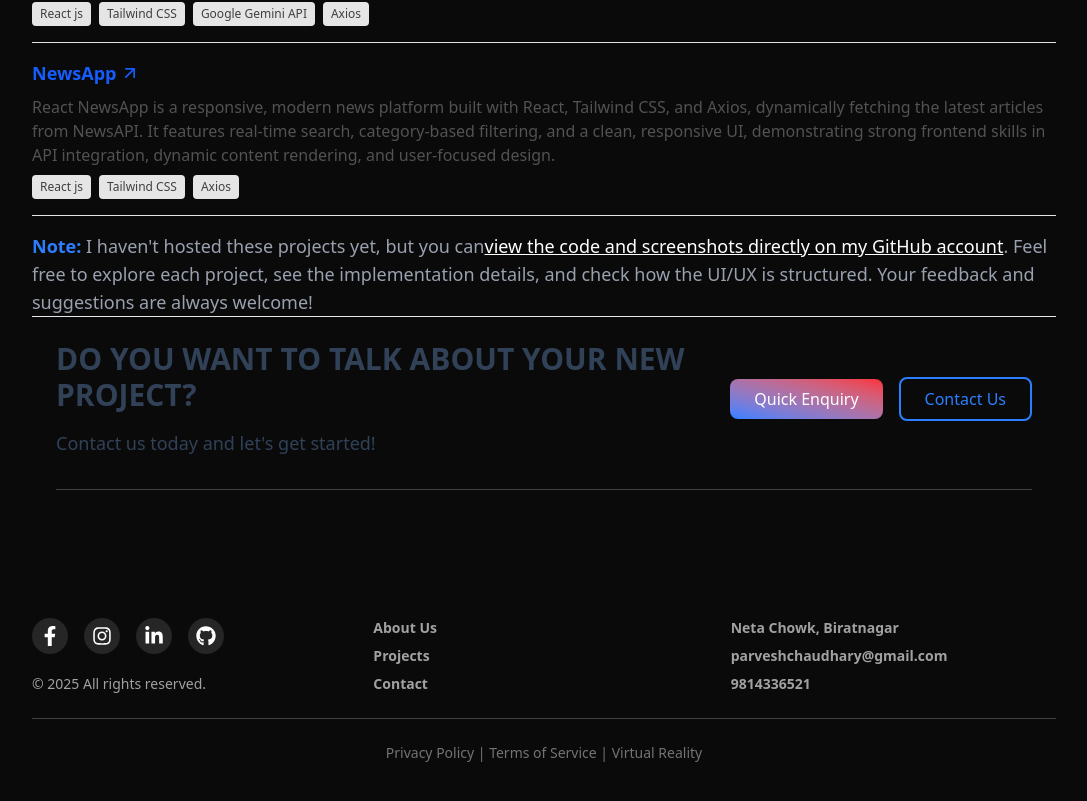
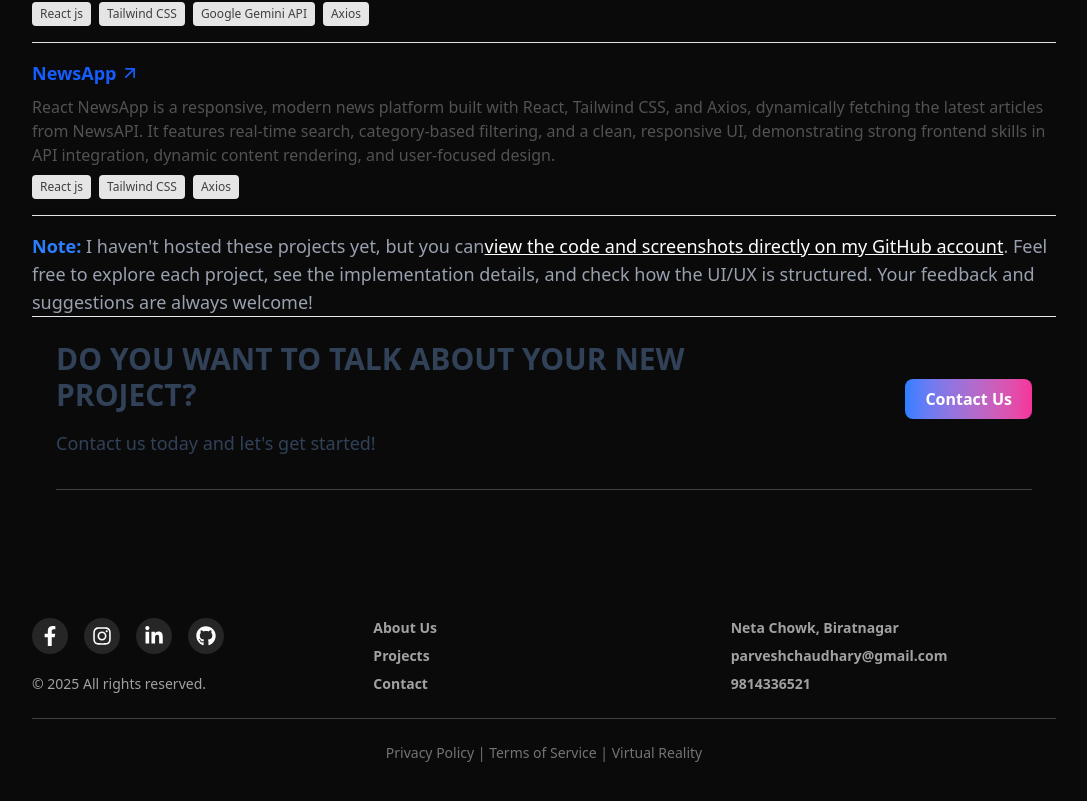
Before and after one commit to Parvesh-ops/Protfolio, a React (Vite) app: page / in a window 1280 px wide. Shown: the part 2421-3222 px from the top of the page, without its empty margins (96-1183 px from the left). Built offline with nearby package versions, Linux system fonts and the light colour scheme.

Commit message:
Updated talk.jsx of Contact

```diff
--- a/src/Pages/Talk.jsx
+++ b/src/Pages/Talk.jsx
@@ -1,9 +1,7 @@
 import React, { useState } from 'react'
 import { Link } from 'react-router-dom'
-import EnquiryModal from '../Components/EnquiryModal'
 
 const Talk = () => {
-  const [isEnquiryOpen, setIsEnquiryOpen] = useState(false);
 
   return (
     <>
@@ -22,26 +20,22 @@ const Talk = () => {
 
           {/* Button */}
           <div className="flex items-center justify-center sm:justify-end mt-6 sm:mt-0 gap-4">
-          <button
-            onClick={() => setIsEnquiryOpen(true)}
-            className="rounded-lg bg-gradient-to-bl from-red-500 to-blue-500 text-white font-medium py-2 px-6 transition-all duration-300 transform hover:-translate-y-0.5 hover:brightness-90 cursor-pointer"
-          >
-            Quick Enquiry
-          </button>
             <Link
               to="/contact"
-            className="rounded-lg border-2 border-blue-500 text-blue-500 dark:text-blue-400 font-medium py-2 px-6 transition-all duration-300 transform hover:-translate-y-0.5 hover:bg-blue-500/10 cursor-pointer"
+              className="bg-gradient-to-r from-blue-500 to-pink-500 text-white font-semibold rounded-lg  py-2 px-5
+             transition-all duration-300
+             hover:bg-gradient-to-r hover:from-blue-500 hover:to-pink-500
+             hover:text-white hover:opacity-90 cursor-pointer"
             >
               Contact Us
             </Link>
+
           </div>
         </div>
 
 
         <hr className="mt-8 w-full border-neutral-700" />
       </div>
-
-    <EnquiryModal isOpen={isEnquiryOpen} onClose={() => setIsEnquiryOpen(false)} />
     </>
   )
 }
```
Lines whose indentation alone changed are shown as unchanged.
